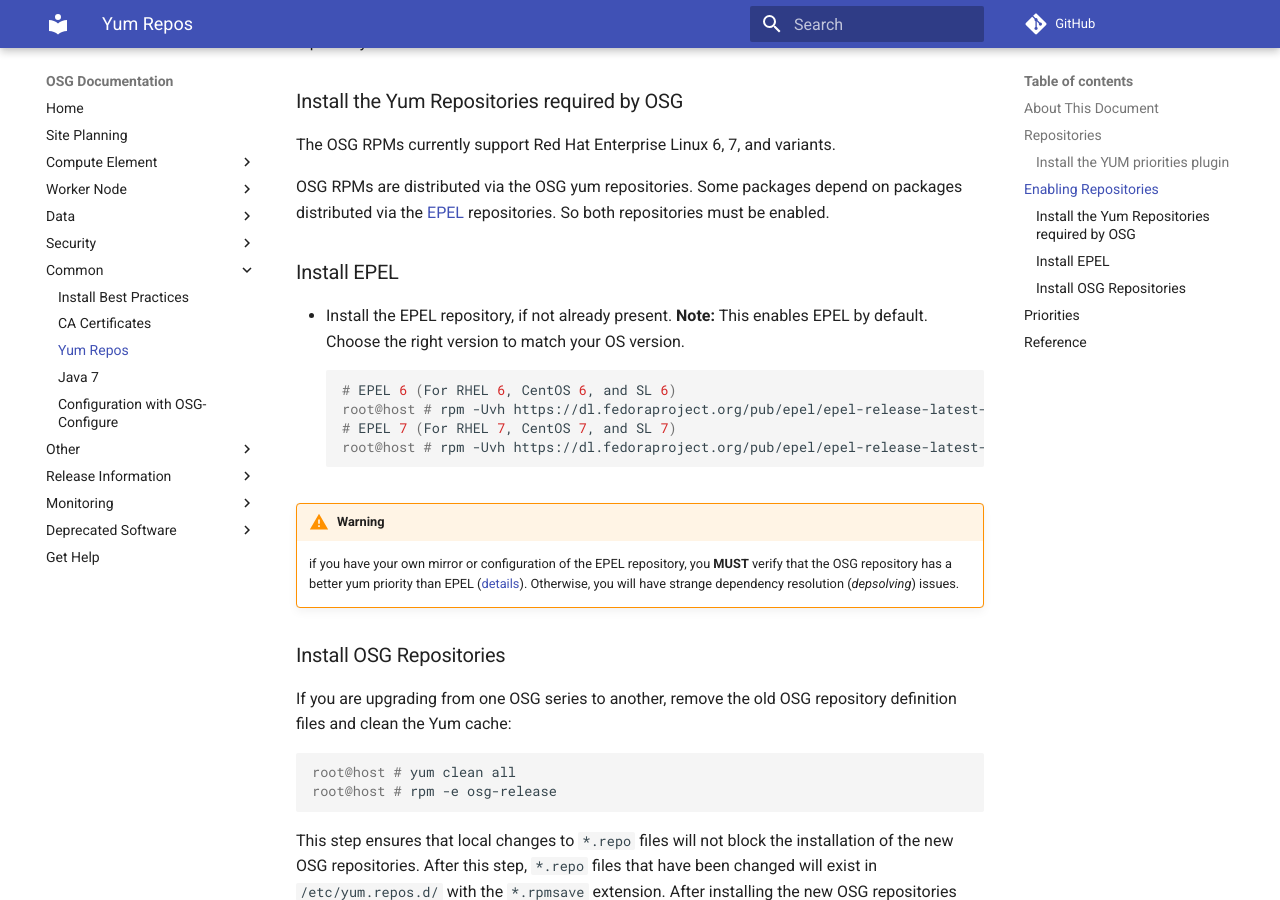
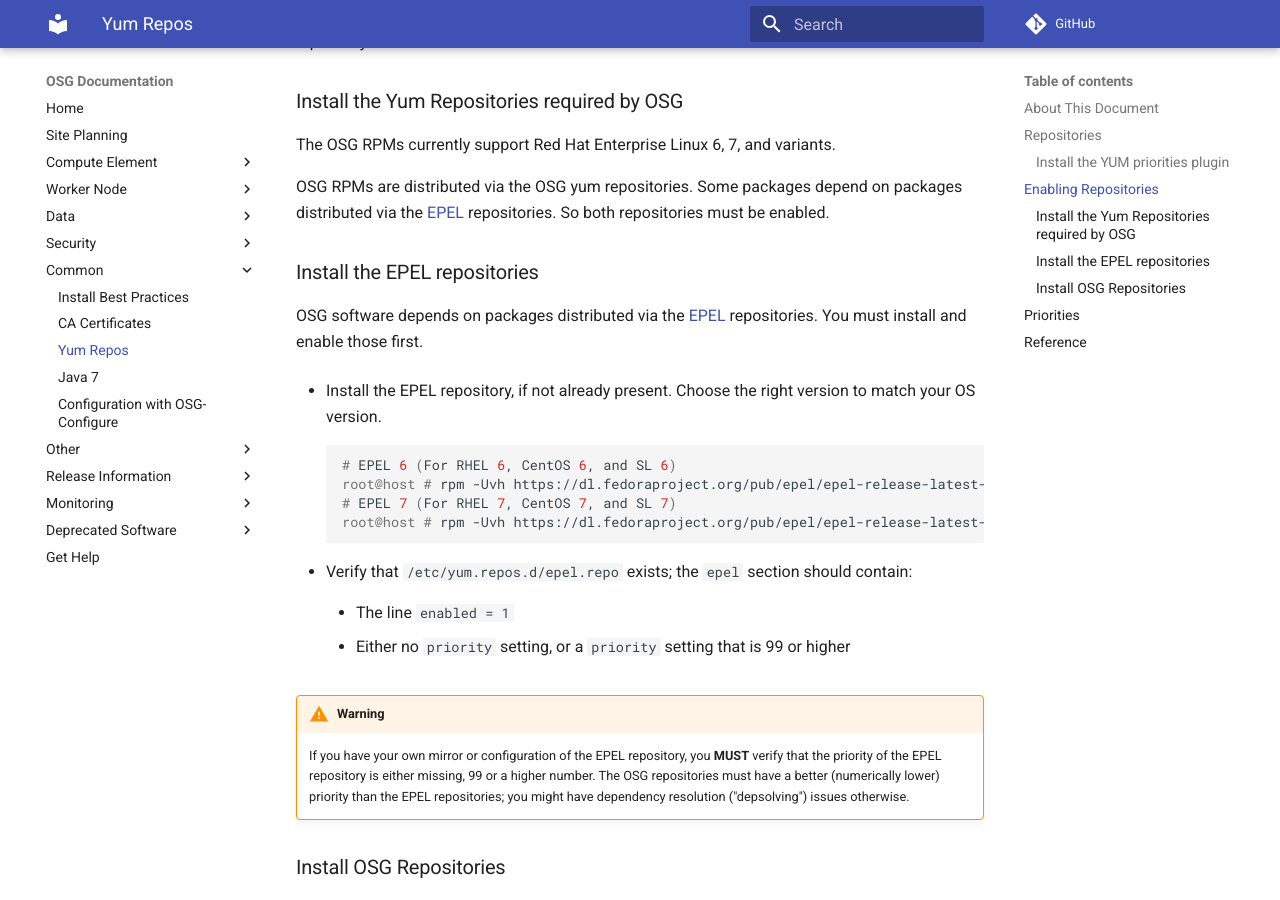
Before and after one commit to osg-htc/docs, an MkDocs documentation site: the page built from docs/common/yum.md, in a window 1280 px wide and 900 px high, scrolled down 1386 px. Built offline with MkDocs 1.6.1 and Material for MkDocs 9.7.7, drawn with Linux system fonts in a browser that asks for light colours; comment, search, counter and statistics services are not loaded; old or Windows-style settings are respelled for this version of MkDocs.

Commit message:
Update language about installing EPEL (SOFTWARE-3078)

```diff
--- a/docs/common/yum.md
+++ b/docs/common/yum.md
@@ -60,9 +60,12 @@
 
 OSG RPMs are distributed via the OSG yum repositories. Some packages depend on packages distributed via the [EPEL](http://fedoraproject.org/wiki/EPEL) repositories. So both repositories must be enabled.
 
-### Install EPEL
+### Install the EPEL repositories
 
--   Install the EPEL repository, if not already present. **Note:** This enables EPEL by default. Choose the right version to match your OS version.
+OSG software depends on packages distributed via the [EPEL](http://fedoraproject.org/wiki/EPEL) repositories.
+You must install and enable those first.
+
+-   Install the EPEL repository, if not already present.  Choose the right version to match your OS version.
 
         :::console
         # EPEL 6 (For RHEL 6, CentOS 6, and SL 6)
@@ -70,9 +73,16 @@
         # EPEL 7 (For RHEL 7, CentOS 7, and SL 7)
         root@host # rpm -Uvh https://dl.fedoraproject.org/pub/epel/epel-release-latest-7.noarch.rpm
 
+-   Verify that `/etc/yum.repos.d/epel.repo` exists; the `epel` section should contain:
+
+    -   The line `enabled = 1`
+
+    -   Either no `priority` setting, or a `priority` setting that is 99 or higher
 
 !!! warning
-    if you have your own mirror or configuration of the EPEL repository, you **MUST** verify that the OSG repository has a better yum priority than EPEL ([details](install-best-practices#YumPriorities)). Otherwise, you will have strange dependency resolution (*depsolving*) issues.
+    If you have your own mirror or configuration of the EPEL repository, you **MUST** verify that the priority of the EPEL repository is either missing, 99 or a higher number.
+    The OSG repositories must have a better (numerically lower) priority than the EPEL repositories;
+    you might have dependency resolution ("depsolving") issues otherwise.
 
 
 ### Install OSG Repositories
```
